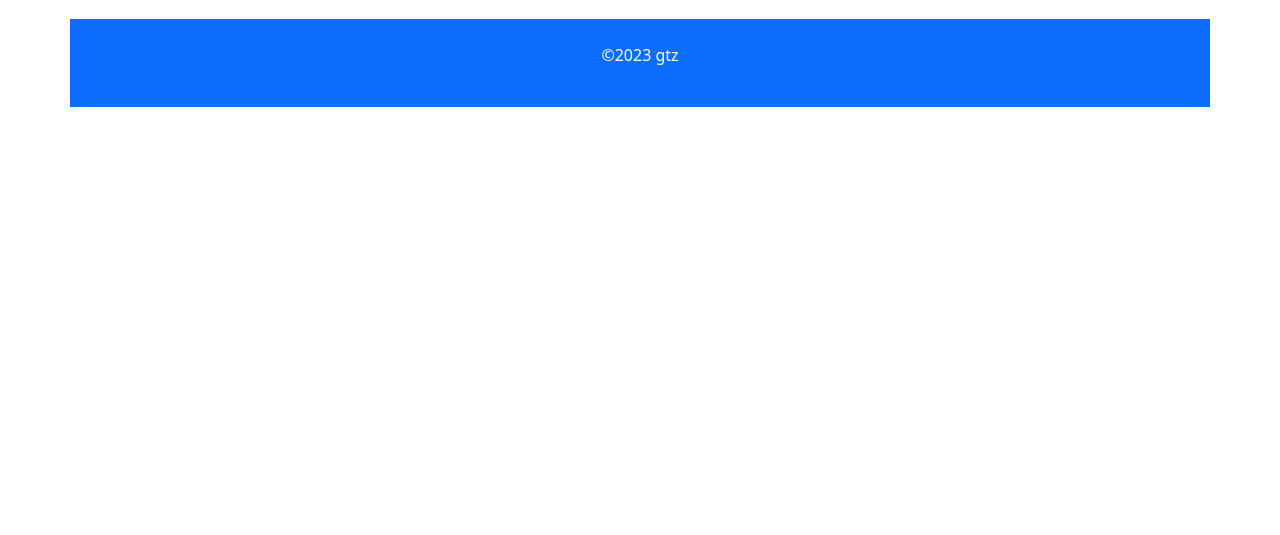
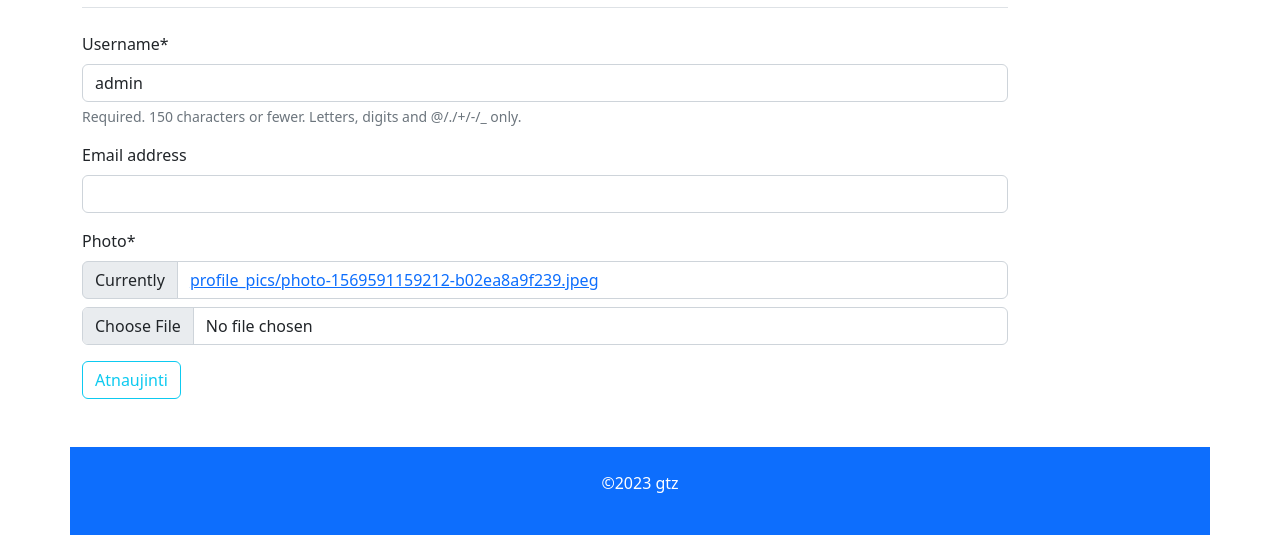
Before and after one commit to gyteniz/Django_autoservisas, a Django app: page /autoservisas/profile/ in a window 1280 px wide. Shown: the part 633-1168 px from the top of the page. Before the commit the page ends 740 px from the top, so only its background shows below. Run offline with Django 4.2, Linux system fonts and the light colour scheme; a user stored in the database is signed in; data comes from the database, SQL or seed files in the repository; both versions use the stored data as it was after the commit; some libraries are stand-ins or nearby versions.

Commit message:
10. Padaryti, kad profilio puslapyje būtų galima redaguoti vartotojo informaciją, pakeisti nuotrauką.

```diff
--- a/mysite/autoservisas/forms.py
+++ b/mysite/autoservisas/forms.py
@@ -1,8 +1,22 @@
-from .models import OrderComment
+from .models import OrderComment, Profile
 from django import forms
+from django.contrib.auth.models import User
 
 class OrderCommentForm(forms.ModelForm):
     class Meta:
         model = OrderComment
         fields = ['content', 'order', 'user',]
         widgets = {'order': forms.HiddenInput(), 'user': forms.HiddenInput()}
+
+class UserUpdateForm(forms.ModelForm):
+    # email = forms.EmailField()
+
+    class Meta:
+        model = User
+        fields = ['username', 'email']
+
+
+class ProfileUpdateForm(forms.ModelForm):
+    class Meta:
+        model = Profile
+        fields = ['photo']
--- a/mysite/autoservisas/templates/profile.html
+++ b/mysite/autoservisas/templates/profile.html
@@ -2,15 +2,36 @@
 
 {% block "title" %}Profilis{% endblock %}
 
+{% load crispy_forms_tags %}
 {% block "content" %}
-    <div class="content-section">
-      <div class="media">
+
+<!--{% if messages %}-->
+<!--    {% for message in messages %}-->
+<!--    <div class="alert alert-success" role="alert">-->
+<!--        {{ message }}-->
+<!--    </div>-->
+<!--    {% endfor %}-->
+<!--    {% endif %}-->
+
+<div class="content-section">
+
+    <div class="media">
         <img class="rounded-circle account-img" src="{{ user.profile.photo.url }}">
         <div class="media-body">
-          <h2 class="account-heading">{{ user.username }}</h2>
-          <p class="text-secondary">{{ user.email }}</p>
+            <h2 class="account-heading">{{ user.username }}</h2>
+            <p class="text-secondary">{{ user.email }}</p>
         </div>
-      </div>
-      <!-- FORM HERE -->
     </div>
+    <form method="POST" enctype="multipart/form-data">
+        {% csrf_token %}
+        <fieldset class="form-group">
+            <legend class="border-bottom mb-4">Profilio info</legend>
+            {{ u_form|crispy }}
+            {{ p_form|crispy }}
+        </fieldset>
+        <div class="form-group">
+            <button class="btn btn-outline-info" type="submit">Atnaujinti</button>
+        </div>
+    </form>
+</div>
 {% endblock %}
--- a/mysite/autoservisas/views.py
+++ b/mysite/autoservisas/views.py
@@ -10,6 +10,7 @@ from django.contrib import messages
 from django.views.generic.edit import FormMixin
 from .forms import OrderCommentForm
 from django.contrib.auth.decorators import login_required
+from .forms import OrderCommentForm, UserUpdateForm, ProfileUpdateForm
 
 # Create your views here.
 def index(request):
@@ -122,4 +123,20 @@ def register(request):
 
 @login_required
 def profile(request):
-    return render(request, 'profile.html')
+    if request.method == "POST":
+        u_form = UserUpdateForm(request.POST, instance=request.user)
+        p_form = ProfileUpdateForm(request.POST, request.FILES, instance=request.user.profile)
+        if u_form.is_valid() and p_form.is_valid():
+            u_form.save()
+            p_form.save()
+            messages.info(request, f"Profilis atnaujintas")
+            return redirect('profile')
+    else:
+        u_form = UserUpdateForm(instance=request.user)
+        p_form = ProfileUpdateForm(instance=request.user.profile)
+
+    context = {
+        'u_form': u_form,
+        'p_form': p_form,
+    }
+    return render(request, 'profile.html', context)
--- a/mysite/mysite/settings.py
+++ b/mysite/mysite/settings.py
@@ -42,6 +42,8 @@ ALLOWED_HOSTS = []
 INSTALLED_APPS = [
     'autoservisas',
     'tinymce',
+    'crispy_forms',
+    'crispy_bootstrap5',
     'django.contrib.admin',
     'django.contrib.auth',
     'django.contrib.contenttypes',
@@ -168,3 +170,5 @@ TINYMCE_DEFAULT_CONFIG = {
     'menubar': True,
     'statusbar': True,
     }
+
+CRISPY_TEMPLATE_PACK = 'bootstrap5'
```
Also changed, not shown: mysite/db.sqlite3.
